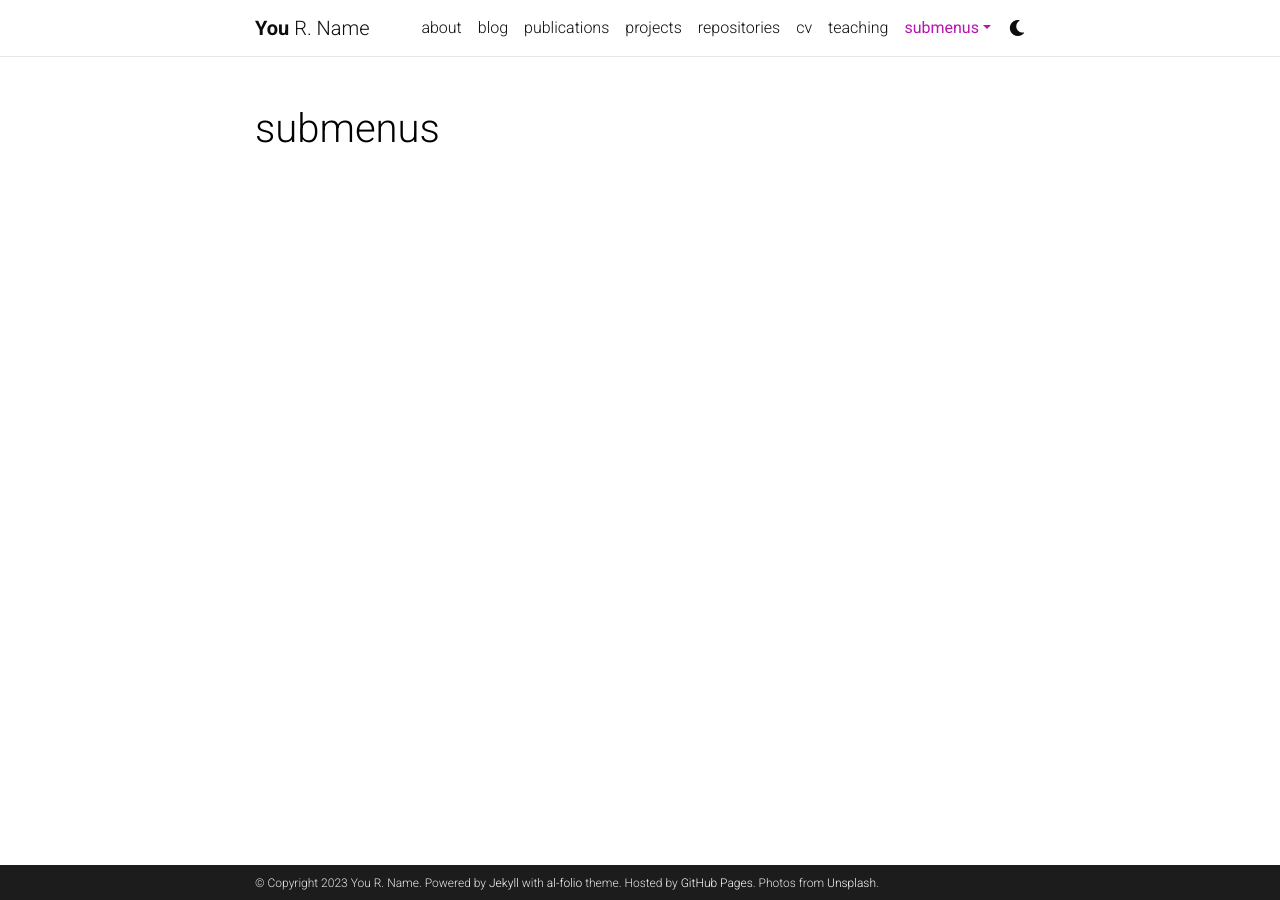
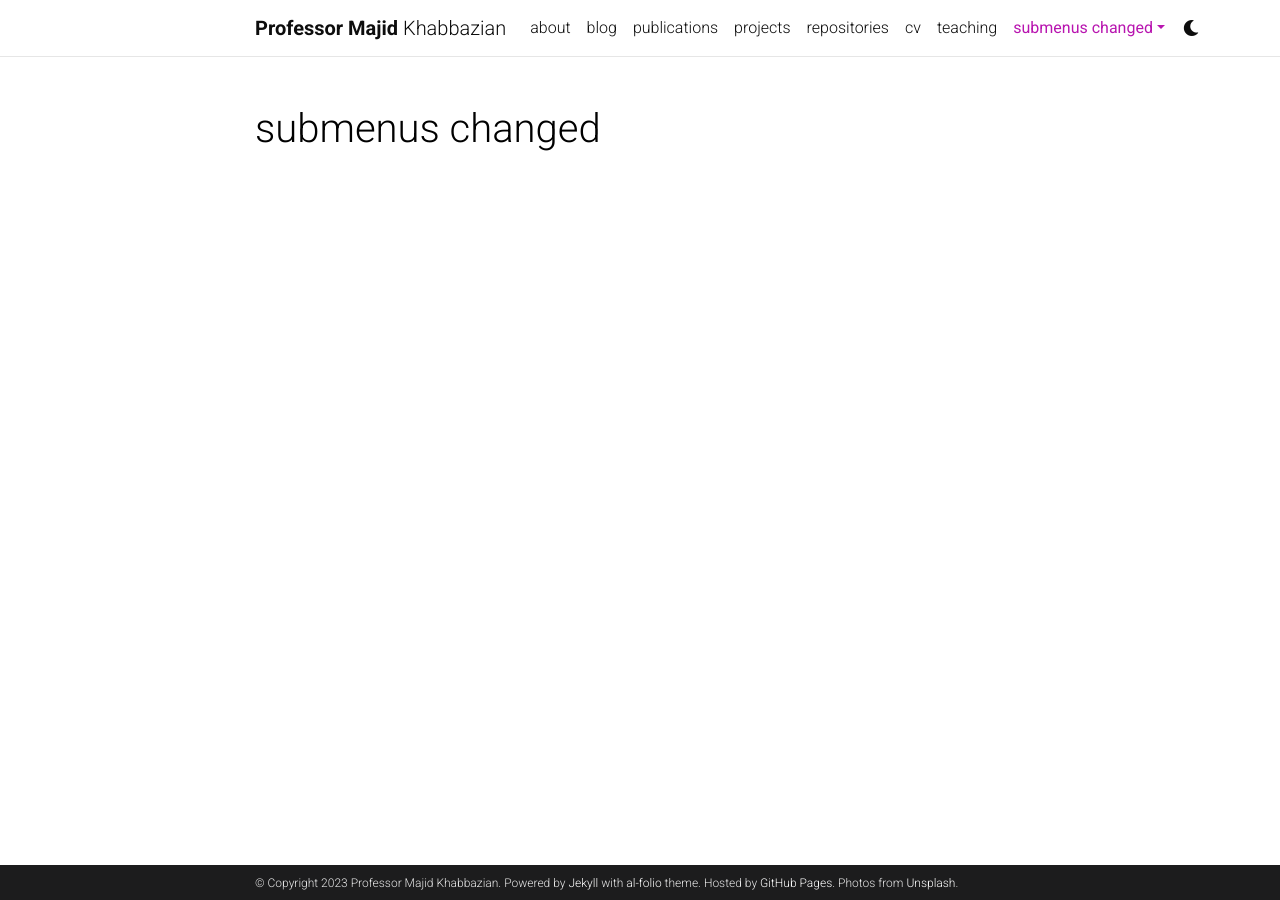
Before and after one commit to Allarious/lab-website, a Jekyll site: the page built from _pages/dropdown.md, in a window 1280 px wide. Built offline with Jekyll 4.4.1, drawn with Linux system fonts in a browser that asks for light colours; comment, search, counter and statistics services are not loaded; a style sheet for code colours, icons or effects is not loaded.

Commit message:
initial commit

```diff
--- a/_config.yml
+++ b/_config.yml
@@ -3,9 +3,9 @@
 # -----------------------------------------------------------------------------
 
 title: blank # the website title (if blank, full name will be used instead)
-first_name: You
-middle_name: R.
-last_name: Name
+first_name: Professor Majid
+middle_name:
+last_name: Khabbazian
 email: you@example.com
 description: > # the ">" symbol means to ignore newlines until "footer_text:"
   A simple, whitespace theme for academics. Based on [*folio](https://github.com/bogoli/-folio) design.
@@ -18,8 +18,8 @@ keywords: jekyll, jekyll-theme, academic-website, portfolio-website  # add your
 lang: en # the language of your site (for example: en, fr, cn, ru, etc.)
 icon: ⚛️  # the emoji used as the favicon (alternatively, provide image name in /assets/img/)
 
-url: https://alshedivat.github.io # the base hostname & protocol for your site
-baseurl: /al-folio # the subpath of your site, e.g. /blog/
+url: https://securex.github.io # the base hostname & protocol for your site
+baseurl: # the subpath of your site, e.g. /blog/
 last_updated: false # set to true if you want to display last updated in the footer
 impressum_path:  # set to path to include impressum link in the footer, use the same path as permalink in a page, helps to conform with EU GDPR
 
@@ -302,7 +302,7 @@ external_links:
 # -----------------------------------------------------------------------------
 
 imagemagick:
-  enabled: true # enables responsive images for your site (recomended, see https://github.com/alshedivat/al-folio/issues/537)
+  enabled: false # enables responsive images for your site (recomended, see https://github.com/alshedivat/al-folio/issues/537)
   widths:
     - 480
     - 800
--- a/_pages/dropdown.md
+++ b/_pages/dropdown.md
@@ -1,6 +1,6 @@
 ---
 layout: page
-title: submenus
+title: submenus changed
 nav: true
 nav_order: 6
 dropdown: true
```
Also changed, not shown: _pages/about.md (+1 -0 lines).
